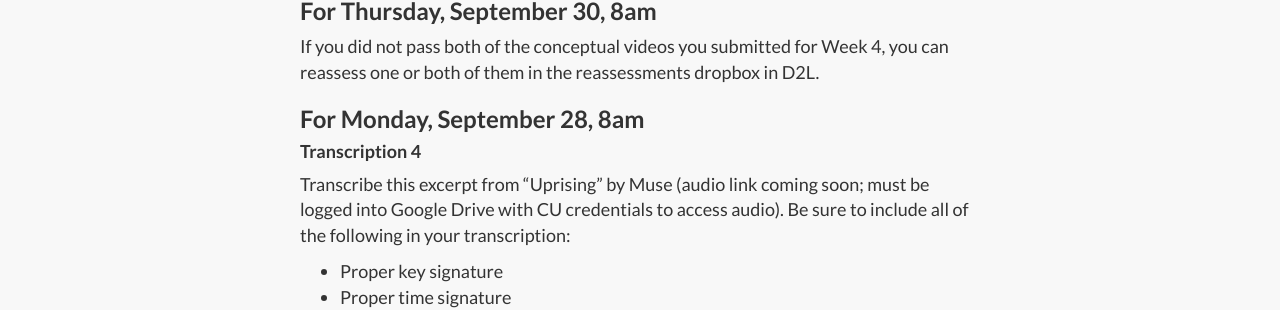
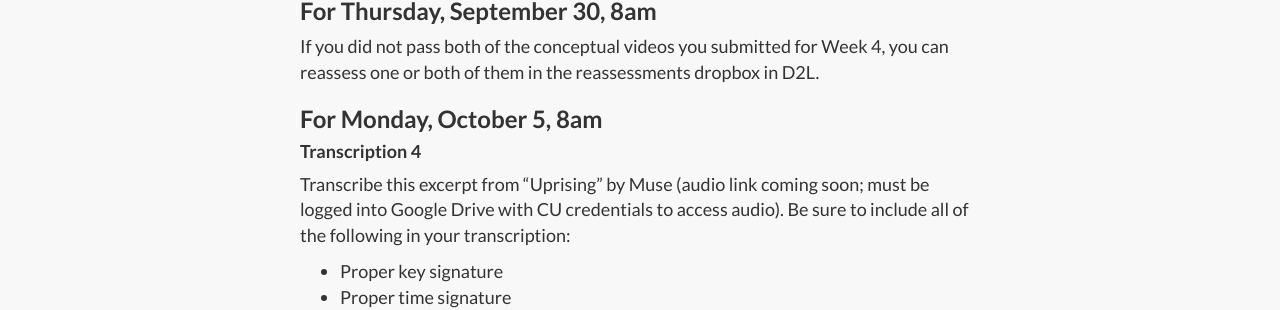
Before and after one commit to kshaffer/theory3, a Jekyll site: the page built from week6.md, in a window 1280 px wide and 900 px high, scrolled down 2209 px. Shown: the part 156-466 px from the top of the window. Built offline with Jekyll 4.4.1, drawn with Linux system fonts in a browser that asks for light colours; nearby versions of some CDN libraries; library files that are not in the unit come from our copies.

Commit message:
date fix

```diff
--- a/week6.md
+++ b/week6.md
@@ -65,7 +65,7 @@ Finally, read the following and take the quiz in the Theory 3 D2L site (under "C
 
 If you did not pass both of the conceptual videos you submitted for Week 4, you can reassess one or both of them in the reassessments dropbox in D2L.
 
-### For Monday, September 28, 8am
+### For Monday, October 5, 8am
 
 #### Transcription 4
 
```
